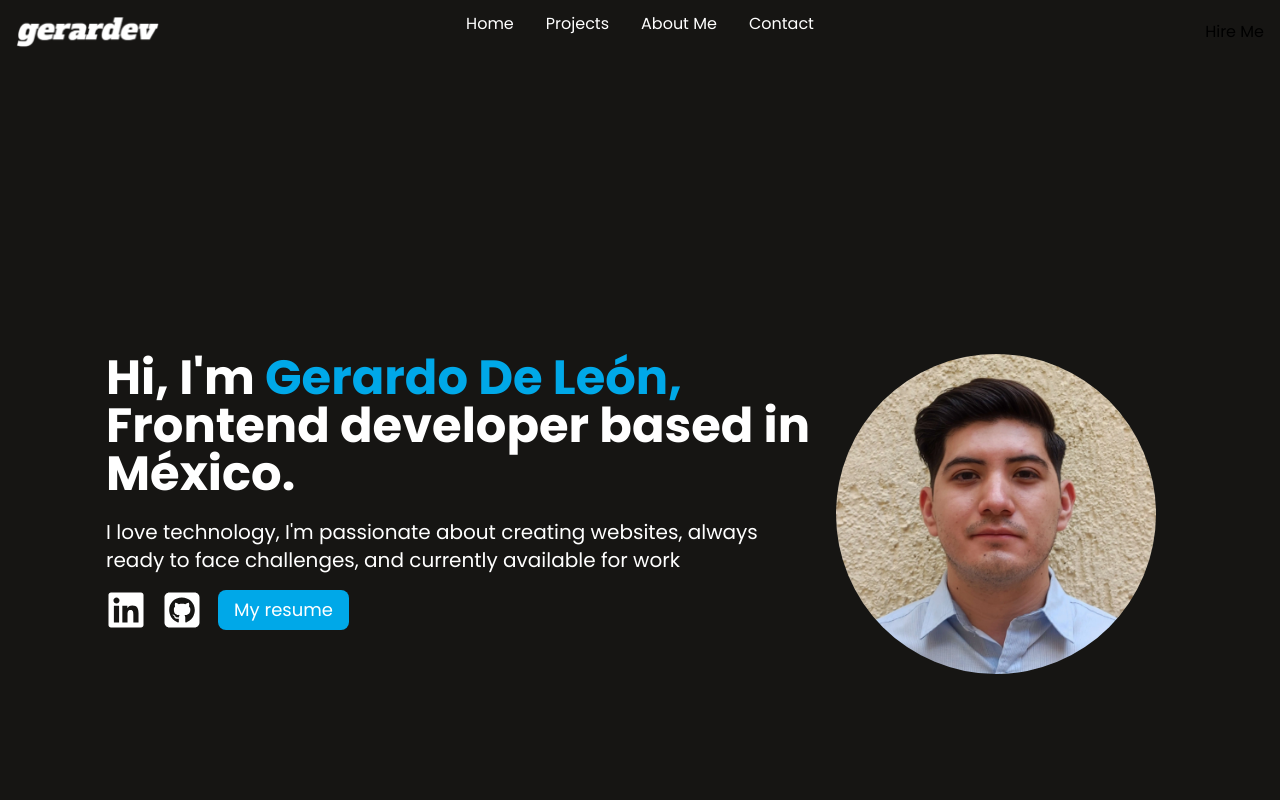
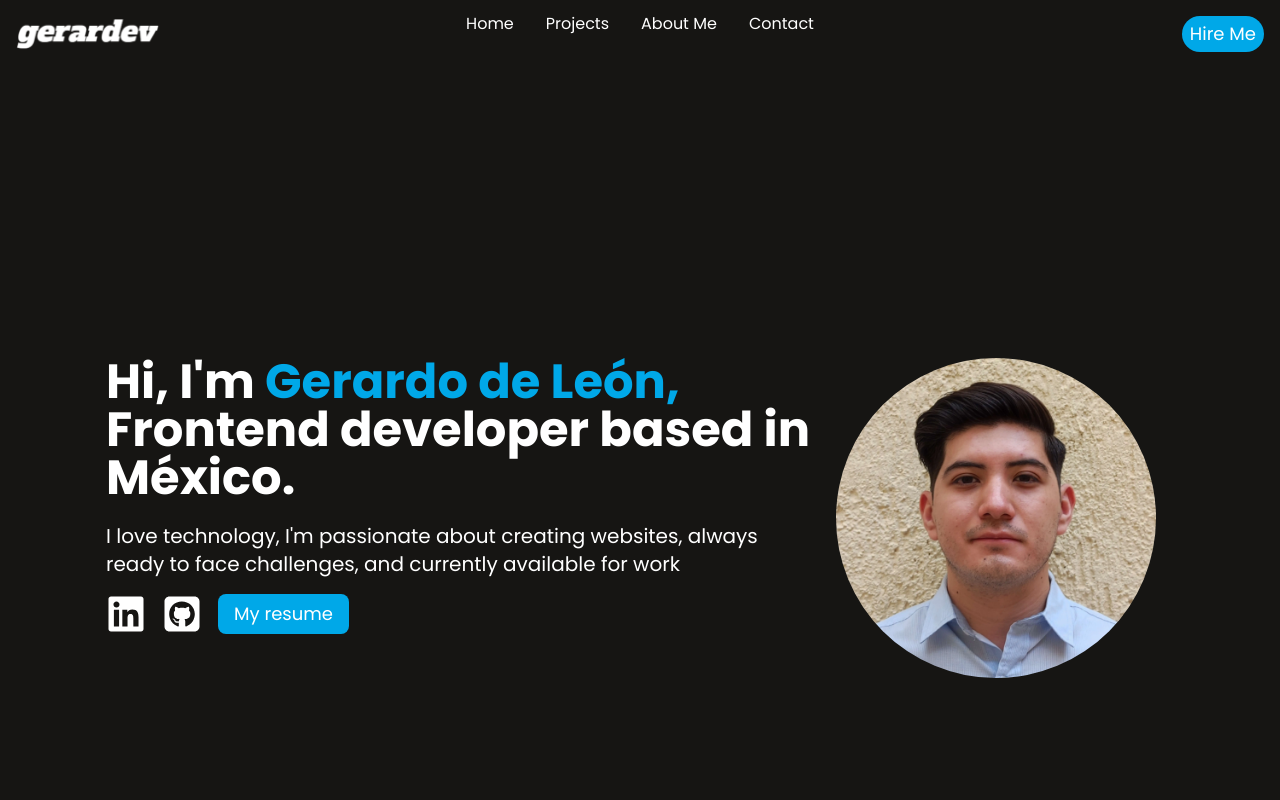
Before and after one commit to GerardoGarcia79/gerardodlg, a React (Vite) app: page / in a window 1280 px wide. Shown: the top 800 px of the page. Built offline with nearby package versions, Linux system fonts and the light colour scheme.

Commit message:
Add mailto in buttons and download attribute in button for CV.

```diff
--- a/src/components/Footer.tsx
+++ b/src/components/Footer.tsx
@@ -8,7 +8,7 @@ const Footer = () => {
         <div className="py-5 md:flex md:justify-between md:py-8">
             <p className="flex items-center text-white mb-2 md:mb-0">©Gerardo de León García. Almost all rights reserved. </p>
             <div className="flex">
-            <a href="/" className="flex items-center text-white mr-5 bg-[#00a8e8] rounded-lg p-1 hover:bg-[#0081b4] transition ease-out hover:-translate-y-1 hover:scale-110 duration-300">Contact</a>
+            <a href="mailto:gerardodlg.dev@gmail.com" className="flex items-center text-white mr-5 bg-[#00a8e8] rounded-lg p-1 hover:bg-[#0081b4] transition ease-out hover:-translate-y-1 hover:scale-110 duration-300">Contact</a>
             <a
             href="https://www.linkedin.com/in/gerardo-de-le%C3%B3n-garc%C3%ADa/"
             target="_blank"
--- a/src/components/Header.tsx
+++ b/src/components/Header.tsx
@@ -6,7 +6,7 @@ const Header = () => {
     <div className="hidden md:w-full md:p-4 md:flex md:justify-between md:items-center">
       <img src={logoWhite} alt="Logo" className="w-44 md:w-36" />
 
-      <button>Hire Me</button>
+      <a href="mailto:gerardodlg.dev@gmail.com"  type="submit"><button className="rounded-full bg-[#00a8e8] py-1 px-2 text-lg text-white hover:bg-[#0081b4] transition ease-out hover:scale-110 duration-300">Hire Me</button></a>
     </div>
   );
 };
--- a/src/components/MainSection.tsx
+++ b/src/components/MainSection.tsx
@@ -8,7 +8,7 @@ const MainSection = () => {
     <div id="header" className="grid grid-cols-1 gap-y-5 my-6 py-[25px] lg:grid-cols-3 md:gap-y-0 md:py-[100px] lg:py-[250px]">
       <div className="md:col-span-2">
         <h1 className="text-white font-bold text-5xl mb-5">
-          Hi, I'm <span className="text-[#00a8e8] ">Gerardo De León, </span>
+          Hi, I'm <span className="text-[#00a8e8] ">Gerardo de León, </span>
           Frontend developer based in México.
         </h1>
         <p className="text-white text-xl">
@@ -36,9 +36,9 @@ const MainSection = () => {
               className="text-white w-10 h-10 hover:text-[#00a8e8] transition ease-out hover:-translate-y-1 hover:scale-110 duration-300"
             />
           </a>
-          <button className="text-white h-10 bg-[#00a8e8] rounded-lg px-4 text-lg hover:bg-[#0081b4] transition ease-out hover:-translate-y-1 hover:scale-110 duration-300">
+          <a href="../CV-EN.pdf" download className="flex items-center justify-center text-white h-10 bg-[#00a8e8] rounded-lg px-4 text-lg hover:bg-[#0081b4] transition ease-out hover:-translate-y-1 hover:scale-110 duration-300">
             My resume
-          </button>
+          </a>
         </div>
       </div>
       <div className="mx-auto rounded-full overflow-hidden w-60 h-60 md:h-80 md:w-80 md:mt-5 lg:mt-0">
```
Also changed, not shown: 1 other file (tests, documents, lock files or other folders).
